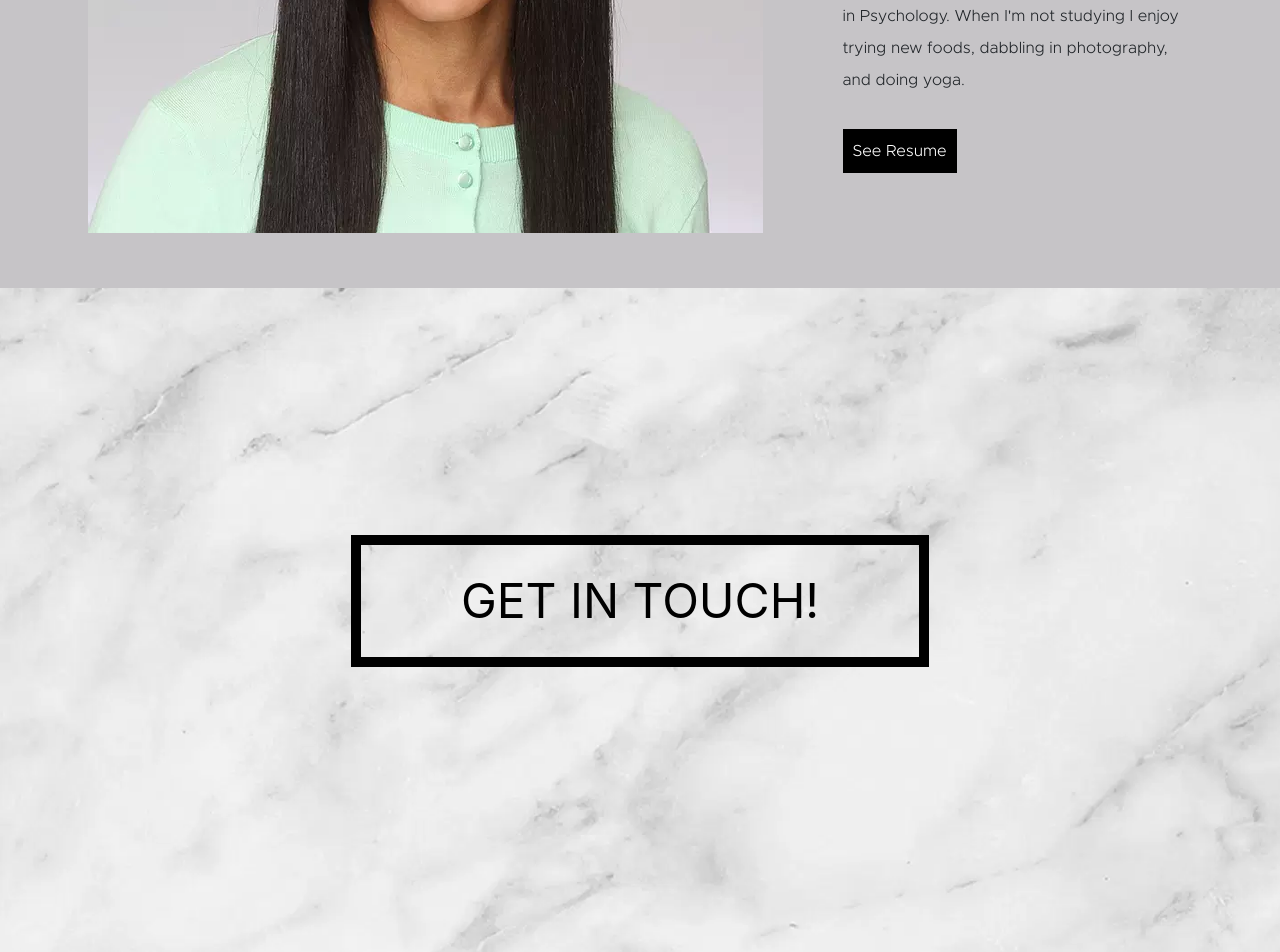
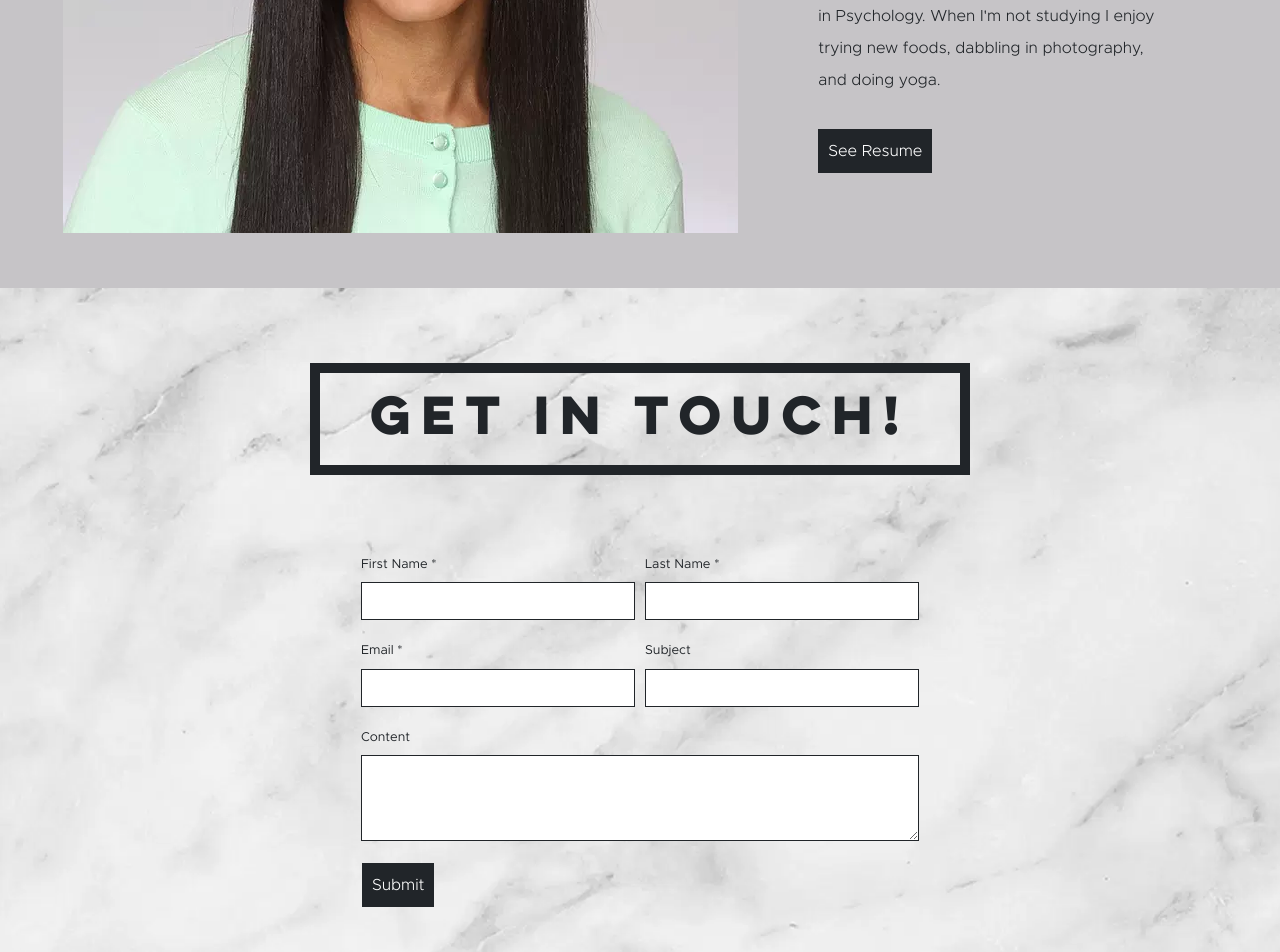
Before and after one commit to tylerhm/bea-portfolio, a React (Create React App) app: page /home in a window 1280 px wide. Shown: the part 1180-2132 px from the top of the page. Built offline with nearby package versions, Linux system fonts and the light colour scheme.

Commit message:
Nice looking form

```diff
--- a/src/App.scss
+++ b/src/App.scss
@@ -1,5 +1,6 @@
 :root {
   --accent: #ff99cc;
+  --black: #212529;
 }
 
 @font-face {
--- a/src/components/AboutMe.scss
+++ b/src/components/AboutMe.scss
@@ -30,7 +30,9 @@
   }
 
   .header {
-    color: black;
+    font-family: 'LuloCleanOne';
+    font-weight: bold;
+    font-style: normal;
     font-size: 3em;
   }
 }
--- a/src/components/ContactMe.js
+++ b/src/components/ContactMe.js
@@ -1,5 +1,9 @@
 import './ContactMe.scss'
-import Form from 'react-bootstrap/Form'
+import {
+  Form,
+  Row,
+  Col
+} from 'react-bootstrap'
 import {
   FaFacebookF,
   FaInstagram,
@@ -20,6 +24,37 @@ const ContactMe = () => {
       <div className='header boxed'>
         GET IN TOUCH!
       </div>
+      <Form>
+        <Form.Row>
+          <Form.Group as={Col} md='6'>
+            <Form.Label htmlFor='first-name'>First Name *</Form.Label>
+            <Form.Control id='first-name' />
+          </Form.Group>
+          <Form.Group as={Col} md='6'>
+            <Form.Label htmlFor='last-name'>Last Name *</Form.Label>
+            <Form.Control id='last-name' />
+          </Form.Group>
+        </Form.Row>
+        <Form.Row>
+          <Form.Group as={Col} md='6'>
+            <Form.Label htmlFor='email'>Email *</Form.Label>
+            <Form.Control type='email' id='email' />
+          </Form.Group>
+          <Form.Group as={Col} md='6'>
+            <Form.Label htmlFor='subject'>Subject</Form.Label>
+            <Form.Control id='subject' />
+          </Form.Group>
+        </Form.Row>
+        <Form.Row>
+          <Form.Group as={Col} md='12'>
+            <Form.Label htmlFor='content'>Content</Form.Label>
+            <Form.Control id='content' as='textarea' rows='3'/>
+          </Form.Group>
+        </Form.Row>
+        <Form.Row>
+          <button className='button' style={{margin: 6}}>Submit</button>
+        </Form.Row>
+      </Form>
     </div>
   )
 }
--- a/src/components/ContactMe.scss
+++ b/src/components/ContactMe.scss
@@ -13,7 +13,7 @@
   align-items: center;
   flex-wrap: wrap;
 
-  color: black;
+  color: var(--black);
 
   min-height: 700px;
   height: auto;
@@ -27,18 +27,34 @@
   }
 
   .header {
-    color: black;
+    font-family: 'LuloCleanOne';
+    font-weight: bold;
+    font-style: normal;
+    color: var(--black);
     font-size: 3em;
   }
 
   .boxed {
-    padding: 20px 100px;
+    padding: 10px 50px;
     text-align: center;
 
-    border: black;
+    border: var(--black);
     border-width: 10px;
     border-style: solid;
 
     margin-bottom: 75px;
   }
+
+  label {
+    font-family: 'Metropolis';
+    font-weight: normal;
+    font-style: normal;
+    color: var(--black);
+    font-size: 0.8em;
+  }
+
+  input, textarea {
+    border-color: var(--black);
+    border-radius: 0;
+  }
 }
--- a/src/components/Navigation.scss
+++ b/src/components/Navigation.scss
@@ -39,7 +39,7 @@
   }
 
   a {
-    color:black !important;
+    color: var(--black) !important;
     transition: all 0.1s;
   }
   a:hover, .active {
--- a/src/pages/Home.js
+++ b/src/pages/Home.js
@@ -6,7 +6,7 @@ import './Home.scss'
 
 const Home = () => {
   return (
-    <div style={{backgroundColor: '#c6c4c7'}}>
+    <div style={{backgroundColor: '#c6c4c7', overflow: 'hidden'}}>
       <Navigation />
       <ParallaxBanner />
       <AboutMe />
--- a/src/pages/Home.scss
+++ b/src/pages/Home.scss
@@ -1,8 +1,8 @@
 .button {
-  background-color: black;
+  background-color: var(--black);
   color: white;
 
-  border: black;
+  border: var(--black);
   border-width: 2px;
   border-style: solid;
 
@@ -19,5 +19,5 @@
 
 .button:hover {
   background-color: var(--accent);
-  color: black;
+  color: var(--black);
 }
```
